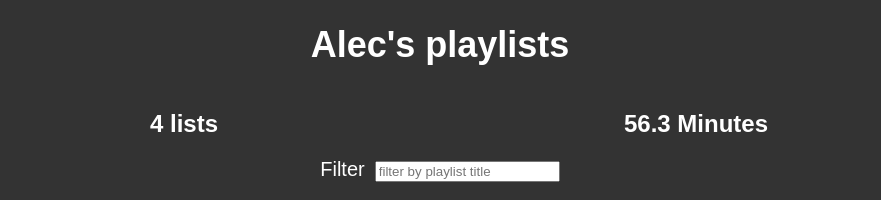
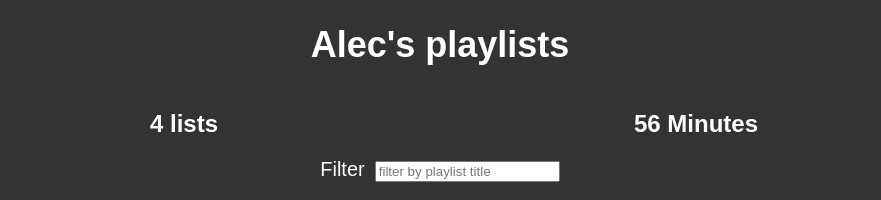
Before and after one commit to Azekyo/spotify-playlist-redesign, a React (Create React App) app: page / in a window 1280 px wide. Shown: the top 200 px of the page, without its empty margins (200-1081 px from the left). Built offline with nearby package versions, Linux system fonts and the light colour scheme.

Commit message:
Alpha 1.0
Isolated Filtering

```diff
--- a/src/App.js
+++ b/src/App.js
@@ -56,7 +56,7 @@ class PlaylistCounter extends Component {
 	render(){
 		return(
 			<div style={{width: "40%",...inlineBlock}}>
-      <h2 style={primaryStyle}> {this.props.playlists.length} lists</h2>
+			<h2 style={primaryStyle}> {this.props.playlists.length} {(this.props.playlists.length < 2) ? "list" : "lists"}</h2>
 			</div>
 			);
 	}
@@ -72,7 +72,7 @@ class HourCounter extends Component {
 		} ,0)
 		return(
 			<div style={{width: "40%",...inlineBlock}}>
-      <h2 style={primaryStyle}>{totalPlaylistLength / 60} Minutes</h2>
+			<h2 style={primaryStyle}>{parseInt(totalPlaylistLength / 60)} Minutes</h2>
 			</div>
 			);
 	}
@@ -111,9 +111,6 @@ class Playlist extends Component {
 }
 
 class App extends Component {
-  // componentWillMount(){
-  //   this.setState({serverData: fakeServerData});
-  // }
 	constructor(){
 		super()
 		this.state = {
@@ -122,23 +119,27 @@ class App extends Component {
 		};
 	}
 	render() {
+		let filteredPlaylists = this.state.serverData.user.playlists.filter( playlist =>
+					playlist.name.toLowerCase().includes(
+						this.state.filterString.toLowerCase())
+					)
 		return (
 			<div className="App">
 			{this.state.serverData.user &&
 				<div>
-        <h1 style={primaryStyle}>{this.state.serverData.user.name}'s playlists</h1>
+				<h1 style={primaryStyle}>
+					{this.state.serverData.user.name}'s playlists
+				</h1>
 
-        <PlaylistCounter playlists = {this.state.serverData.user &&
-          this.state.serverData.user.playlists}/>
-          <HourCounter playlists = {this.state.serverData.user.playlists}/>
+				<PlaylistCounter playlists = {filteredPlaylists}/>
+					<HourCounter playlists = {filteredPlaylists}/>
 					</div>
 				}
 
-        <Filter onInput = {text => this.setState({filterString: text})}/>
-        {this.state.serverData.user.playlists.filter( playlist =>
-          playlist.name.toLowerCase().includes(
-            this.state.filterString.toLowerCase())
-          ).map(playlist =>
+				<Filter onInput = {text =>
+					this.setState({filterString: text})
+				}/>
+				{filteredPlaylists.map(playlist =>
 						<Playlist playlist = {playlist} />)}
 					</div>
 					);
```
Lines whose indentation alone changed are shown as unchanged.
